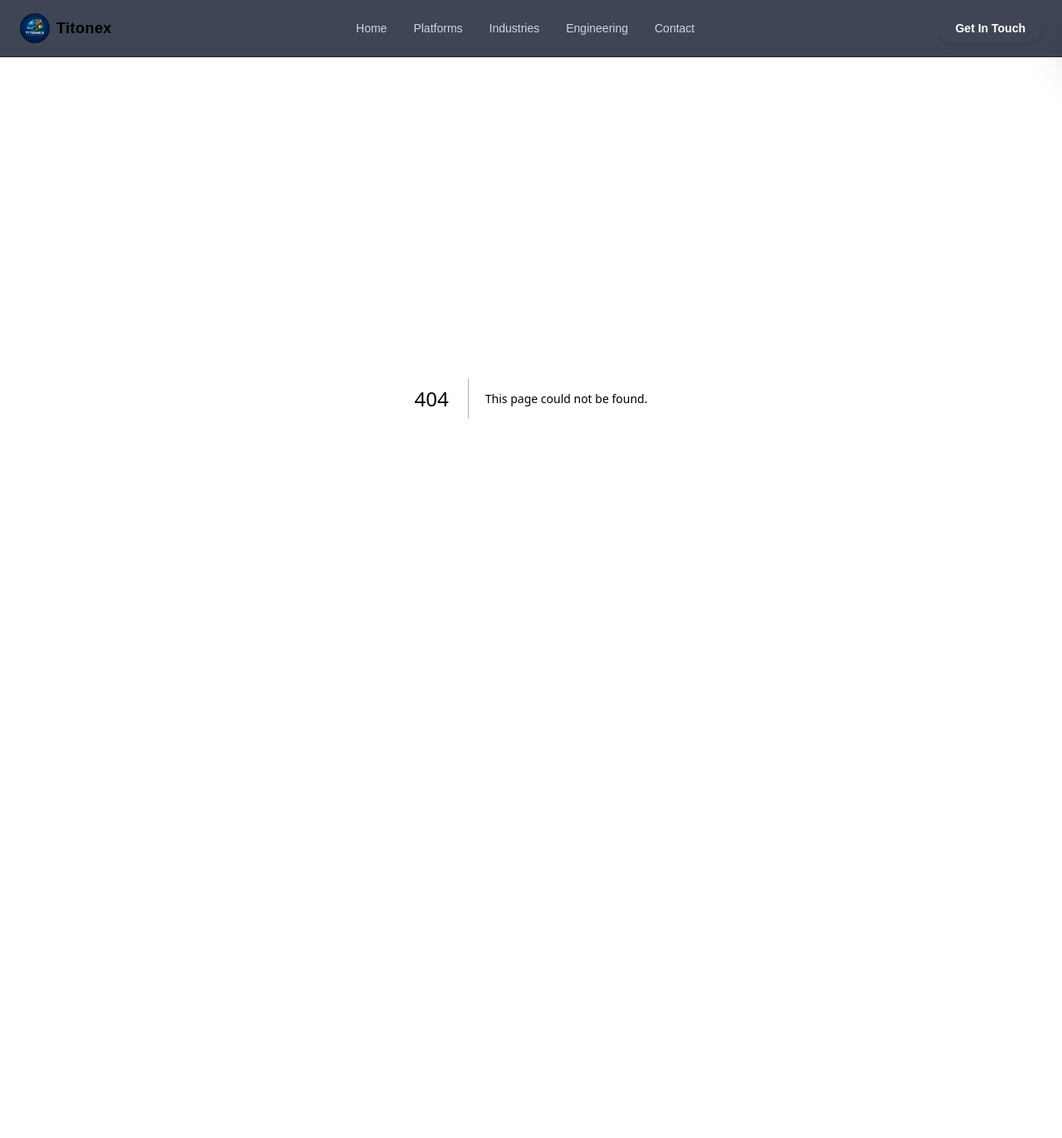
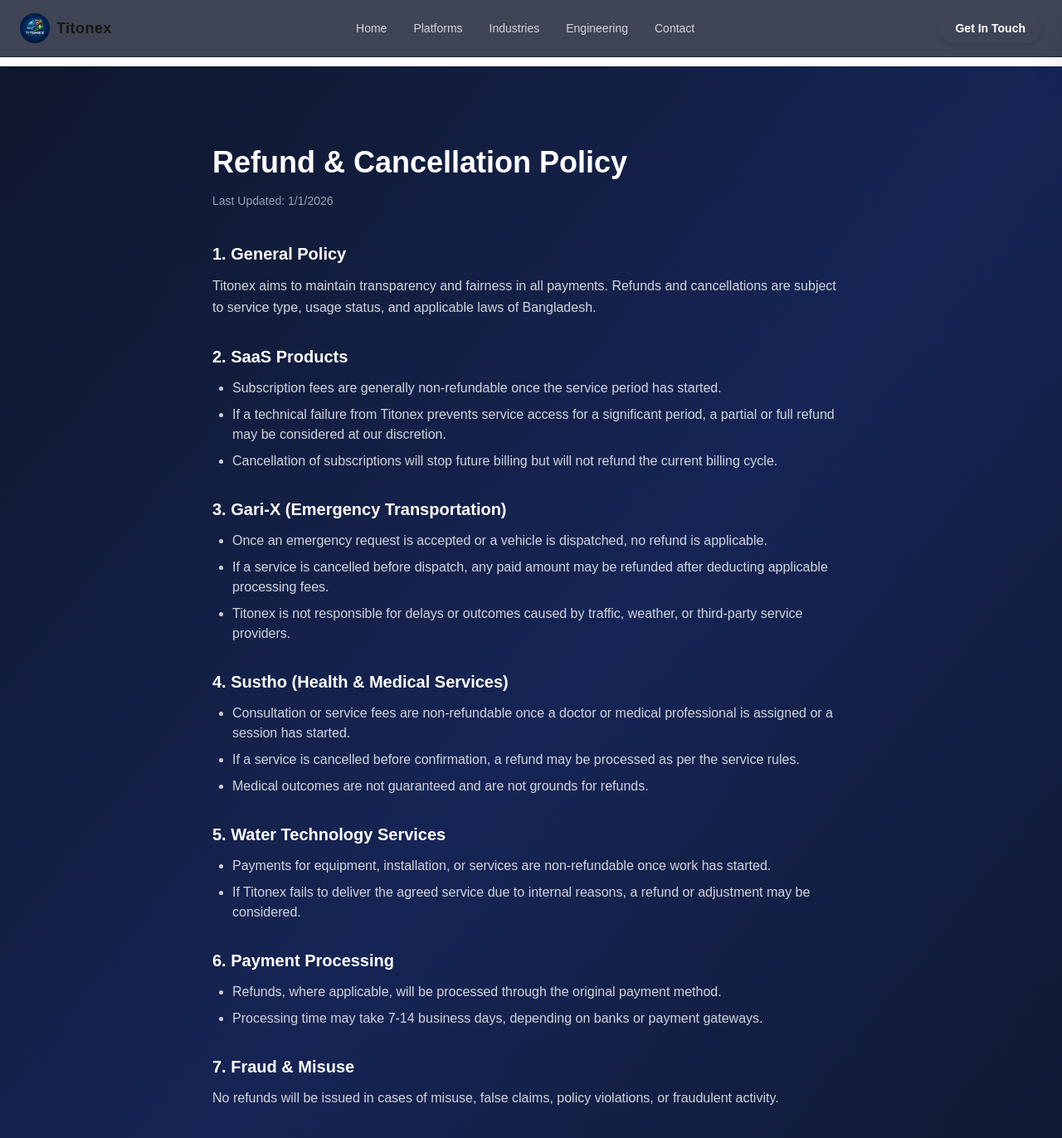
Before and after one commit to riahmad-swe/titonex, a Next.js app: page /refund in a window 1280 px wide. Before the commit this address had no page. Shown: the top 1372 px of the page at 83% size. Before the commit the page ends 880 px from the top, so only its background shows below. Built offline with nearby package versions, Linux system fonts and the light colour scheme.

Commit message:
feat(legal-pages): add refund and cancellation policy page

```diff
--- a/app/components/Navbar.tsx
+++ b/app/components/Navbar.tsx
@@ -3,6 +3,7 @@
 import { useEffect, useRef, useState } from "react";
 import { usePathname } from "next/navigation";
 import Image from "next/image";
+import Link from "next/link";
 
 const navLinks = [
 	{ name: "Home", href: "/" },
@@ -42,7 +43,8 @@
 		<header className="fixed top-0 left-0 w-full z-50 bg-slate-900/80 backdrop-blur border-b border-slate-800">
 			<div className="max-w-7xl mx-auto px-6 py-4 flex items-center justify-between">
 				{/* Logo + Title */}
-				<div className="flex items-center gap-2 cursor-default">
+				<Link href="/">
+					<div className="flex items-center gap-2">
 						<Image
 							src="/logo.png"
 							alt="Logo"
@@ -54,6 +56,7 @@
 							Titonex
 						</span>
 					</div>
+				</Link>
 
 				{/* Desktop Nav */}
 				<nav className="hidden md:flex items-center gap-8 text-sm font-medium">
--- /dev/null
+++ b/app/refund/page.tsx
@@ -0,0 +1,169 @@
+export default function RefundCancellationPolicy() {
+	return (
+		<main className="mx-auto 2xl:px-96 lg:px-64 md:px-24 px-6 pt-16 md:pt-24 pb-24 bg-linear-to-br from-slate-900 via-blue-950 to-slate-900 text-gray-300">
+			<h1 className="text-3xl md:text-4xl font-bold mb-4 text-white">
+				Refund & Cancellation Policy
+			</h1>
+
+			<p className="text-sm text-gray-400 mb-10">
+				Last Updated: 1/1/2026
+			</p>
+
+			{/* 1. General Policy */}
+			<section className="mb-8">
+				<h2 className="text-xl font-semibold mb-3 text-white">
+					1. General Policy
+				</h2>
+				<p className="leading-relaxed">
+					Titonex aims to maintain transparency and fairness in all
+					payments. Refunds and cancellations are subject to service
+					type, usage status, and applicable laws of Bangladesh.
+				</p>
+			</section>
+
+			{/* 2. SaaS Products */}
+			<section className="mb-8">
+				<h2 className="text-xl font-semibold mb-3 text-white">
+					2. SaaS Products
+				</h2>
+				<ul className="list-disc pl-6 space-y-2">
+					<li>
+						Subscription fees are generally non-refundable once the
+						service period has started.
+					</li>
+					<li>
+						If a technical failure from Titonex prevents service
+						access for a significant period, a partial or full
+						refund may be considered at our discretion.
+					</li>
+					<li>
+						Cancellation of subscriptions will stop future billing
+						but will not refund the current billing cycle.
+					</li>
+				</ul>
+			</section>
+
+			{/* 3. Gari-X */}
+			<section className="mb-8">
+				<h2 className="text-xl font-semibold mb-3 text-white">
+					3. Gari-X (Emergency Transportation)
+				</h2>
+				<ul className="list-disc pl-6 space-y-2">
+					<li>
+						Once an emergency request is accepted or a vehicle is
+						dispatched, no refund is applicable.
+					</li>
+					<li>
+						If a service is cancelled before dispatch, any paid
+						amount may be refunded after deducting applicable
+						processing fees.
+					</li>
+					<li>
+						Titonex is not responsible for delays or outcomes caused
+						by traffic, weather, or third-party service providers.
+					</li>
+				</ul>
+			</section>
+
+			{/* 4. Sustho */}
+			<section className="mb-8">
+				<h2 className="text-xl font-semibold mb-3 text-white">
+					4. Sustho (Health & Medical Services)
+				</h2>
+				<ul className="list-disc pl-6 space-y-2">
+					<li>
+						Consultation or service fees are non-refundable once a
+						doctor or medical professional is assigned or a session
+						has started.
+					</li>
+					<li>
+						If a service is cancelled before confirmation, a refund
+						may be processed as per the service rules.
+					</li>
+					<li>
+						Medical outcomes are not guaranteed and are not grounds
+						for refunds.
+					</li>
+				</ul>
+			</section>
+
+			{/* 5. Water Technology */}
+			<section className="mb-8">
+				<h2 className="text-xl font-semibold mb-3 text-white">
+					5. Water Technology Services
+				</h2>
+				<ul className="list-disc pl-6 space-y-2">
+					<li>
+						Payments for equipment, installation, or services are
+						non-refundable once work has started.
+					</li>
+					<li>
+						If Titonex fails to deliver the agreed service due to
+						internal reasons, a refund or adjustment may be
+						considered.
+					</li>
+				</ul>
+			</section>
+
+			{/* 6. Payment Processing */}
+			<section className="mb-8">
+				<h2 className="text-xl font-semibold mb-3 text-white">
+					6. Payment Processing
+				</h2>
+				<ul className="list-disc pl-6 space-y-2">
+					<li>
+						Refunds, where applicable, will be processed through the
+						original payment method.
+					</li>
+					<li>
+						Processing time may take 7-14 business days, depending
+						on banks or payment gateways.
+					</li>
+				</ul>
+			</section>
+
+			{/* 7. Fraud & Misuse */}
+			<section className="mb-8">
+				<h2 className="text-xl font-semibold mb-3 text-white">
+					7. Fraud & Misuse
+				</h2>
+				<p>
+					No refunds will be issued in cases of misuse, false claims,
+					policy violations, or fraudulent activity.
+				</p>
+			</section>
+
+			{/* 8. Policy Changes */}
+			<section className="mb-8">
+				<h2 className="text-xl font-semibold mb-3 text-white">
+					8. Policy Changes
+				</h2>
+				<p>
+					Titonex reserves the right to update this policy at any
+					time. Continued use of services indicates acceptance of the
+					updated policy.
+				</p>
+			</section>
+
+			{/* 9. Contact */}
+			<section>
+				<h2 className="text-xl font-semibold mb-3 text-white">
+					9. Contact
+				</h2>
+				<p>
+					For refund or cancellation inquiries:
+					<br />
+					📧{" "}
+					<a
+						href="mailto:contact@titonex.com"
+						className="text-accent underline"
+					>
+						contact@titonex.com
+					</a>
+					<br />
+					🏢 Titonex, Bangladesh
+				</p>
+			</section>
+		</main>
+	);
+}
```
Lines whose indentation alone changed are shown as unchanged.
